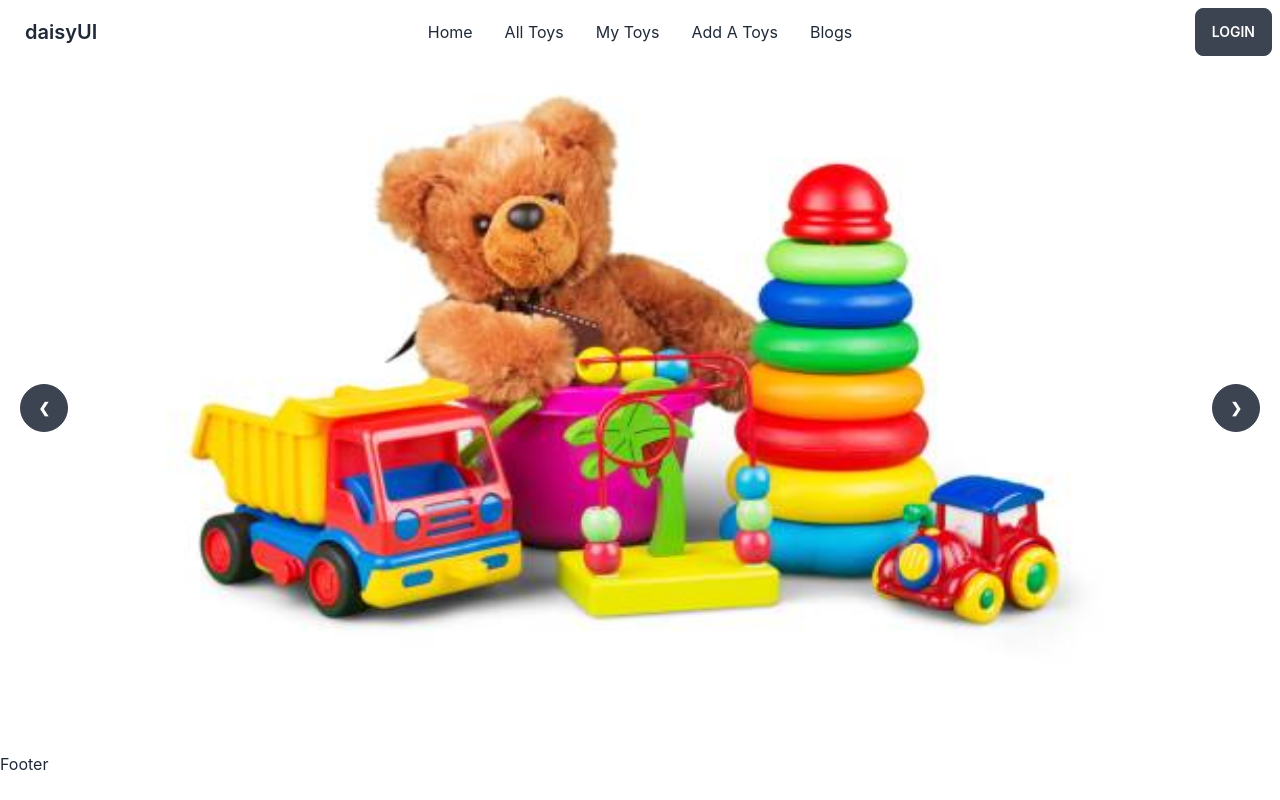
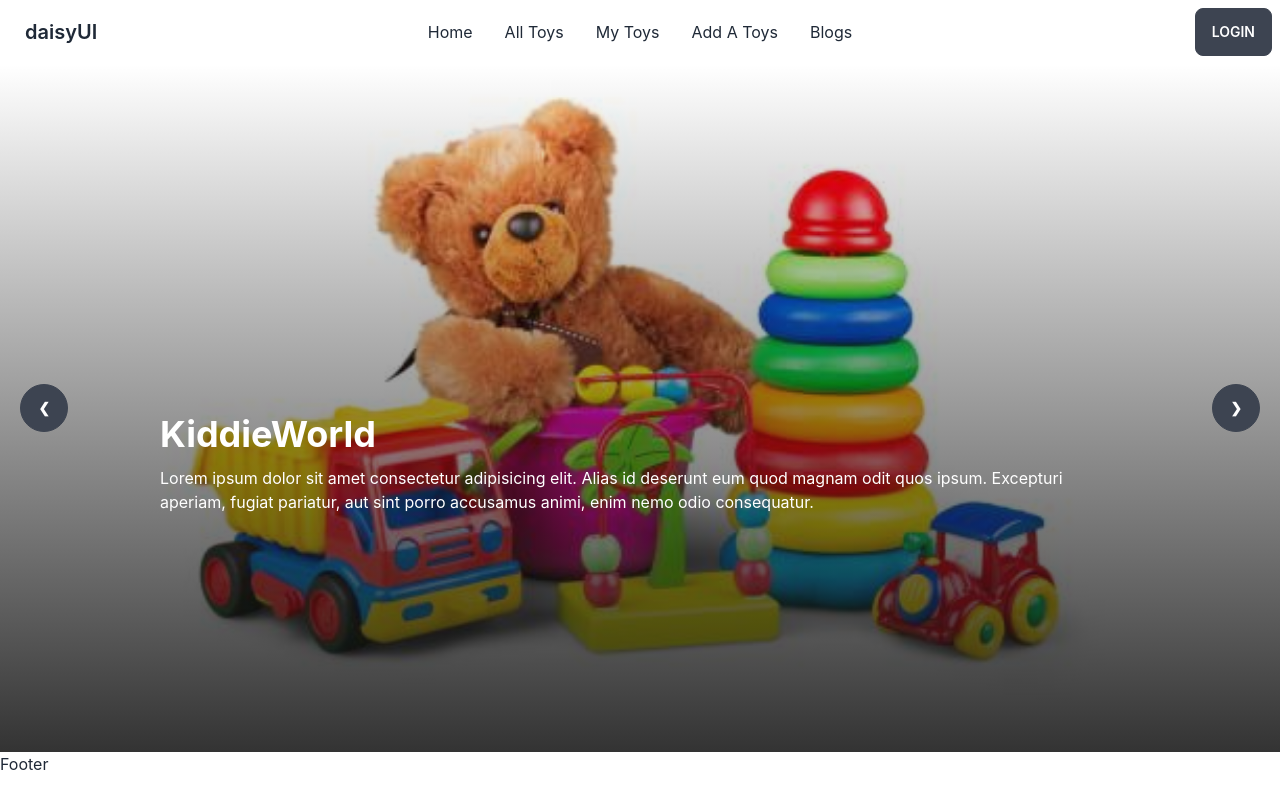
Before and after one commit to shuvodeb17/kiddie-wolrd-client, a React (Vite) app: page / in a window 1280 px wide. Built offline with nearby package versions, Linux system fonts and the light colour scheme.

Commit message:
banner section added

```diff
--- /dev/null
+++ b/src/pages/Home/Banner/Banner.css
@@ -0,0 +1,5 @@
+.banner-text {
+  background: linear-gradient(360deg, #121212 0%, rgba(18, 18, 18, 0) 100%);
+  height: 100vh;
+  color: #fff;
+}
--- a/src/pages/Home/Banner/Banner.jsx
+++ b/src/pages/Home/Banner/Banner.jsx
@@ -1,4 +1,5 @@
 import React from 'react';
+import './Banner.css';
 import image1 from '../../../assets/images/Banner/banner1.jpg'
 import image2 from '../../../assets/images/Banner/banner2.jpg'
 import image3 from '../../../assets/images/Banner/banner3.jpg'
@@ -8,21 +9,51 @@ const Banner = () => {
         <div>
             <div className="carousel w-full" style={{ height: '86vh' }}>
                 <div id="slide1" className="carousel-item relative w-full">
-                    <img src={image1} className="w-full" />
+                    <div className='w-full'>
+                        <div>
+                            <img src={image1} className="w-full relative" />
+                        </div>
+                        <div className='banner-text absolute top-0 flex flex-col justify-center'>
+                            <div className='w-3/4 mx-auto'>
+                                <h1 className="text-4xl mb-3 font-bold">KiddieWorld</h1>
+                                <p>Lorem ipsum dolor sit amet consectetur adipisicing elit. Alias id deserunt eum quod magnam odit quos ipsum. Excepturi aperiam, fugiat pariatur, aut sint porro accusamus animi, enim nemo odio consequatur.</p>
+                            </div>
+                        </div>
+                    </div>
                     <div className="absolute flex justify-between transform -translate-y-1/2 left-5 right-5 top-1/2">
                         <a href="#slide4" className="btn btn-circle">❮</a>
                         <a href="#slide2" className="btn btn-circle">❯</a>
                     </div>
                 </div>
                 <div id="slide2" className="carousel-item relative w-full">
-                    <img src={image2} className="w-full" />
+                    <div className='w-full'>
+                        <div>
+                            <img src={image2} className="w-full relative" />
+                        </div>
+                        <div className='banner-text absolute top-0 flex flex-col justify-center'>
+                            <div className='w-3/4 mx-auto'>
+                                <h1 className="text-4xl mb-3 font-bold">KiddieWorld</h1>
+                                <p>Lorem ipsum dolor sit amet consectetur adipisicing elit. Alias id deserunt eum quod magnam odit quos ipsum. Excepturi aperiam, fugiat pariatur, aut sint porro accusamus animi, enim nemo odio consequatur.</p>
+                            </div>
+                        </div>
+                    </div>
                     <div className="absolute flex justify-between transform -translate-y-1/2 left-5 right-5 top-1/2">
                         <a href="#slide1" className="btn btn-circle">❮</a>
                         <a href="#slide3" className="btn btn-circle">❯</a>
                     </div>
                 </div>
                 <div id="slide3" className="carousel-item relative w-full">
-                    <img src={image3} className="w-full" />
+                    <div className='w-full'>
+                        <div>
+                            <img src={image3} className="w-full relative" />
+                        </div>
+                        <div className='banner-text absolute top-0 flex flex-col justify-center'>
+                            <div className='w-3/4 mx-auto'>
+                                <h1 className="text-4xl mb-3 font-bold">KiddieWorld</h1>
+                                <p>Lorem ipsum dolor sit amet consectetur adipisicing elit. Alias id deserunt eum quod magnam odit quos ipsum. Excepturi aperiam, fugiat pariatur, aut sint porro accusamus animi, enim nemo odio consequatur.</p>
+                            </div>
+                        </div>
+                    </div>
                     <div className="absolute flex justify-between transform -translate-y-1/2 left-5 right-5 top-1/2">
                         <a href="#slide2" className="btn btn-circle">❮</a>
                         <a href="#slide4" className="btn btn-circle">❯</a>
--- a/src/pages/Shared/Header/Header.jsx
+++ b/src/pages/Shared/Header/Header.jsx
@@ -3,7 +3,8 @@ import { Link } from 'react-router-dom';
 
 const Header = () => {
     return (
-        <div className="navbar bg-base-100">
+        <div className='bg-base-100'>
+            <div className="navbar container mx-auto">
             <div className="navbar-start">
                 <div className="dropdown">
                     <label tabIndex={0} className="btn btn-ghost lg:hidden">
@@ -32,6 +33,7 @@ const Header = () => {
                 <a className="btn">Login</a>
             </div>
         </div>
+        </div>
     );
 };
 
```
